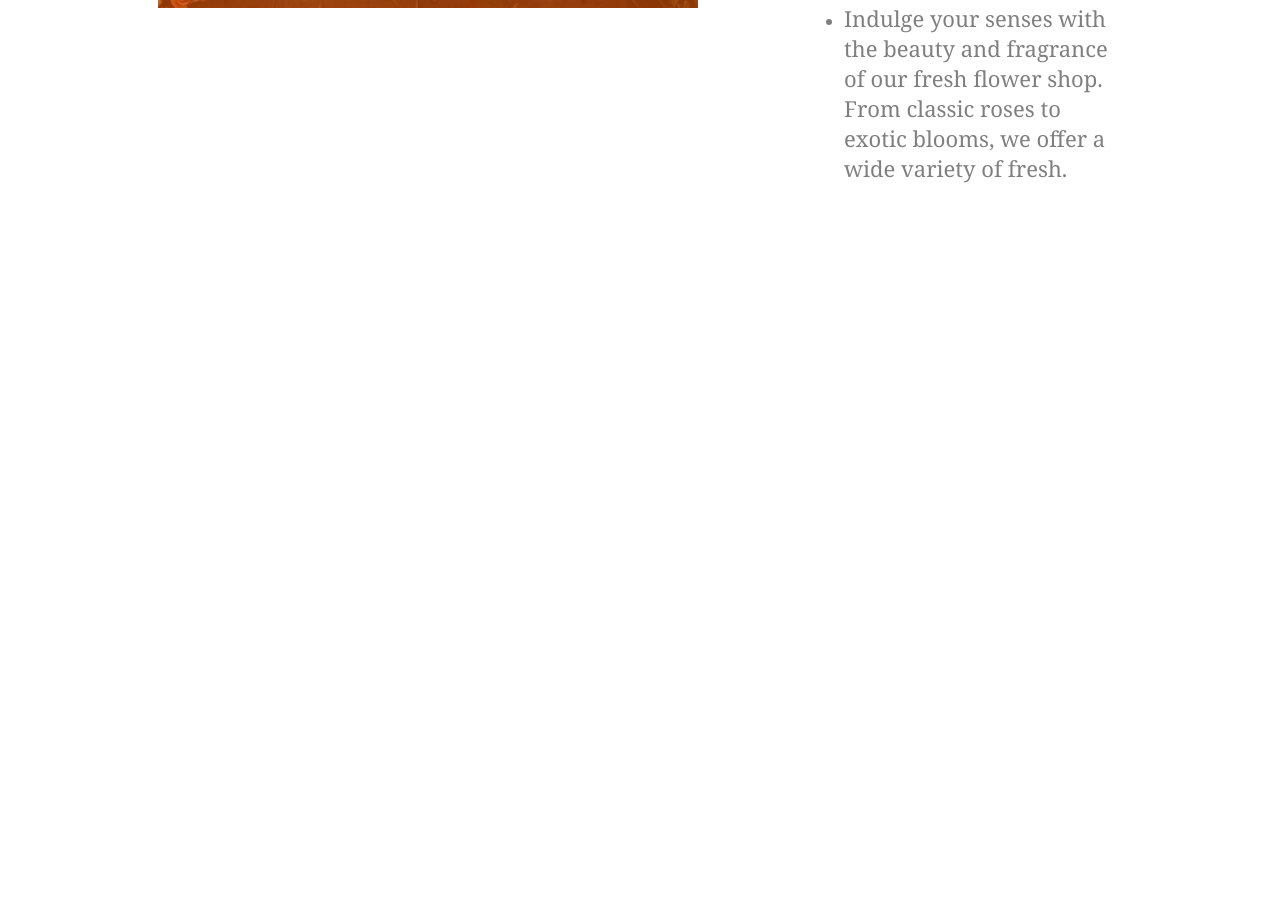
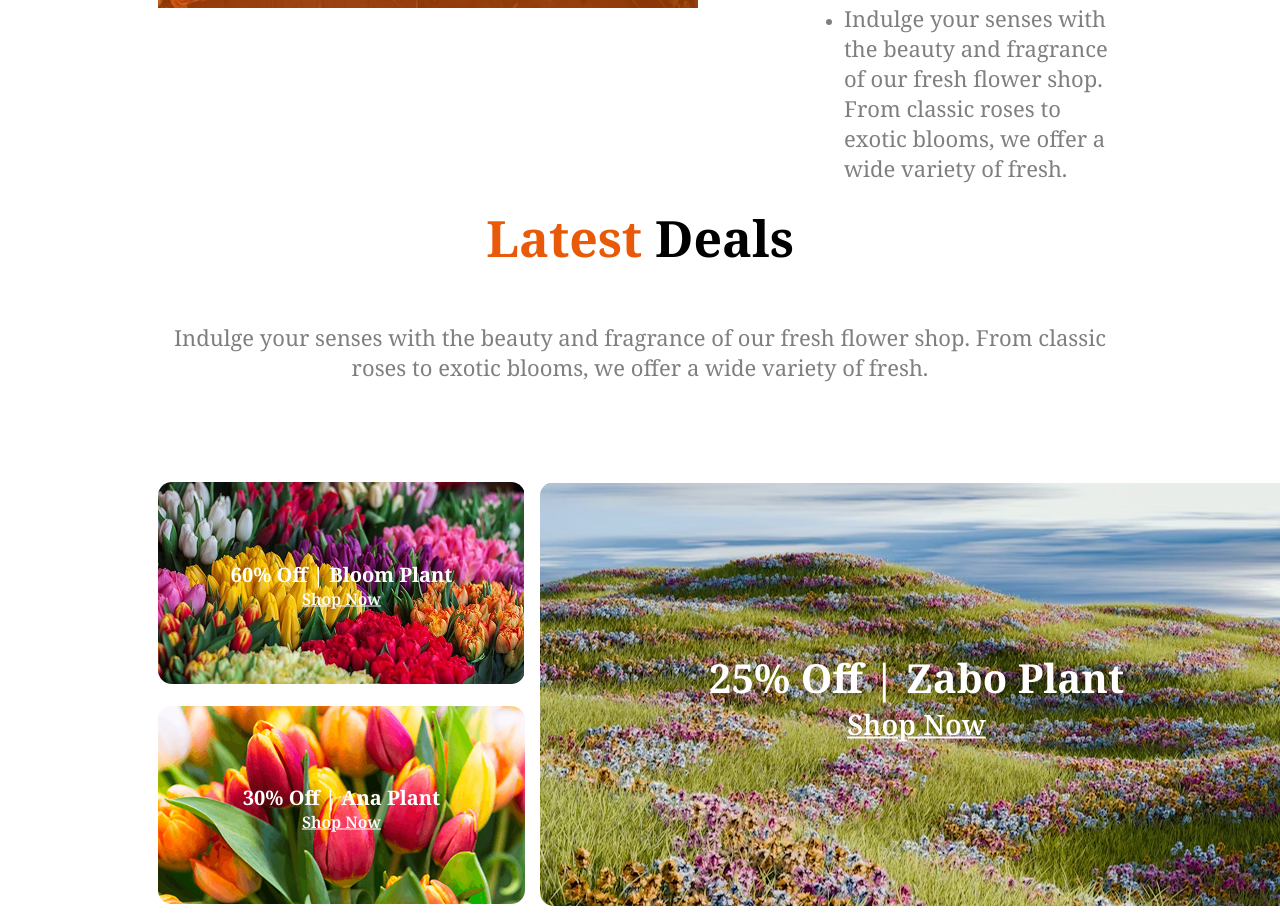
Before and after one commit to ImranSanvi/flower-shop-website, a plain HTML site: page index.html in a window 1280 px wide. Shown: the part 3023-3942 px from the top of the page. Before the commit the page ends 3335 px from the top, so only its background shows below. Drawn offline with Linux system fonts and the light colour scheme.

Commit message:
latest deals section

```diff
--- a/index.html
+++ b/index.html
@@ -112,6 +112,40 @@
             </div>
         </section>
 
+        <section class="latest-deals">
+            <div class="latest">
+                <h3 class="latest-tittle"> <span class="primary-color">Latest</span>  Deals</h3>
+                <p class="latest-description dark2">Indulge your senses with the beauty and fragrance of our fresh flower shop. From classic roses to exotic blooms, we offer a wide variety of fresh.</p>
+            </div>
+            <div class="latest-image">
+                <div class="latest-image-first">
+                    <div class="image-wrapper">
+                        <img src="assets/deal-bloom.png" alt="">
+                        <div class="overlay">
+                            <div class="overlay-text1">60% Off | Bloom Plant</div>
+                            <a class="overlay-btn1" href="">Shop Now</a>
+                        </div>
+                    </div>
+                    <div class="image-wrapper">
+                        <img src="assets/deal-ana.png" alt="">
+                        <div class="overlay">
+                            <div class="overlay-text1">30% Off | Ana  Plant</div>
+                            <a class="overlay-btn1" href="">Shop Now</a>
+                        </div>
+                    </div>
+                </div>
+
+                <div class="image-wrapper">
+                    <img src="assets/deal-zabo.png" alt="">
+                    <div class="overlay">
+                            <div class="overlay-text2">25% Off | Zabo Plant</div>
+                            <a class="overlay-btn2" href="">Shop Now</a>
+                        </div>
+                </div>
+            </div>
+        </section>
+
+
     </main>
 
     <footer>
--- a/style.css
+++ b/style.css
@@ -121,6 +121,7 @@ header, main{
     margin-top: 210px;
     display: grid;
     grid-template-columns: repeat(2, 1fr);
+    margin-bottom: 0px;
 }
 
 .badge{
@@ -150,6 +151,67 @@ header, main{
 .lover-sppech{
     font-weight: 400;
     font-size: 1.375rem;
+}
+
+/* style in latest section */
+.latest-deals{
+    margin-top: -150px;
+    text-align: center;
+}
+.latest-tittle{
+    font-weight: 700;
+    font-size: 3.125rem;
+}
+.latest-description{
+    font-weight: 400;
+    font-size: 1.375rem;
+}
+.latest-image{
+    display: grid;
+    grid-template-columns: repeat(2, 1fr);
+    margin-top: 100px;
+    gap: 15px;
+}
+.latest-image-first{
+    display: flex;
+    flex-direction: column;
+    gap: 17.5px;
+}
+.latest-image img{
+    border-radius: 14px;
+    display: inline-block;
+}
+.image-wrapper{
+    position: relative;
+
+}
+.overlay{
+    position: absolute;
+    top: 50%;
+    left: 50%;
+    transform: translate(-50%, -50%);
+}
+.overlay-text1{
+    font-weight: 700;
+    font-size: 1.25rem;
+    color: white;
+    white-space: nowrap;
+}
+.overlay-btn1{
+    font-weight: 600;
+    font-size: 1rem;
+    color: white;
+}
+.overlay-text2{
+    font-weight: 700;
+    font-size: 2.5rem;
+    color: white;
+    white-space: nowrap;
+}
+.overlay-btn2{
+    font-weight: 600;
+    font-size: 1.75rem;
+    color: white;
 }
 
 /* Responsive for mobile */
@@ -185,7 +247,14 @@ header, main{
         gap: 30px;
     }
 
+
     .plants-lover{
         grid-template-columns: repeat(1, 1fr);
     }
+    .badge{
+        display: none;
+    }
+    .latest{
+        margin-top: 150px;
+    }
 }
```
